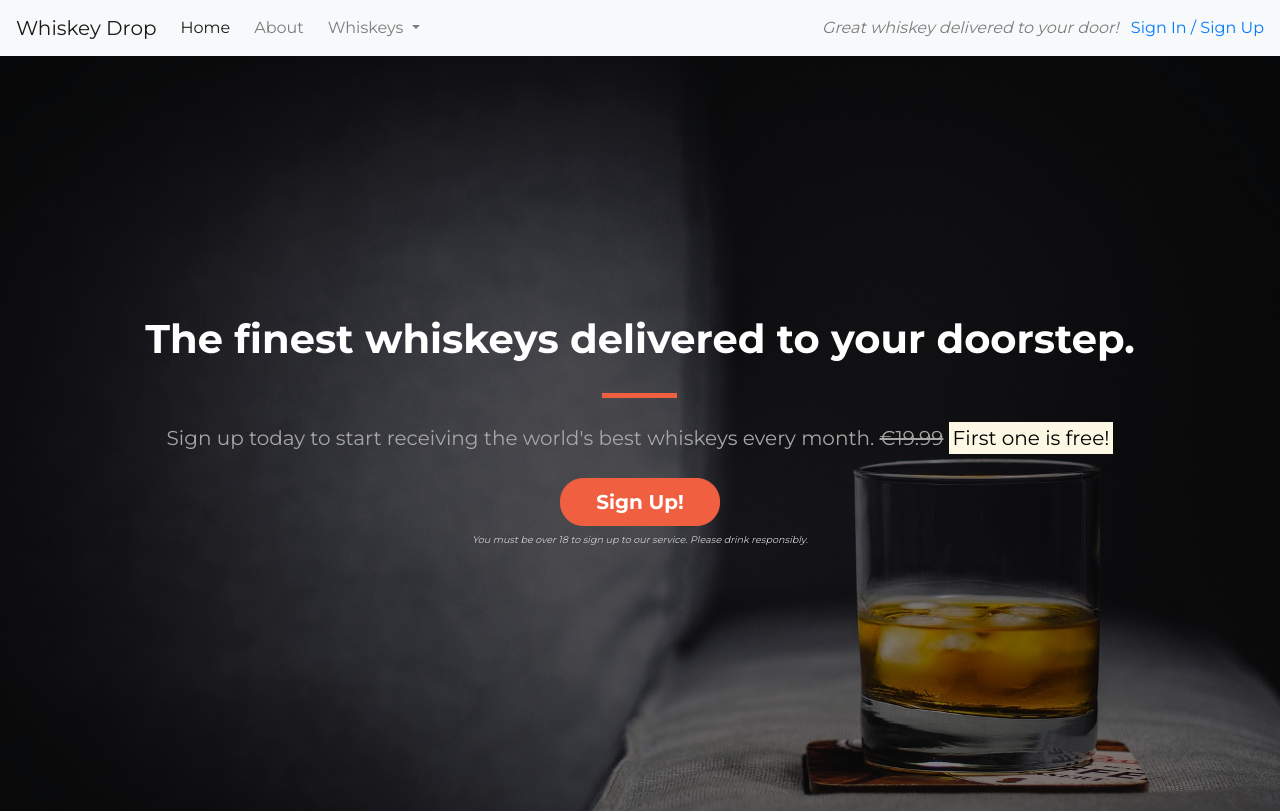
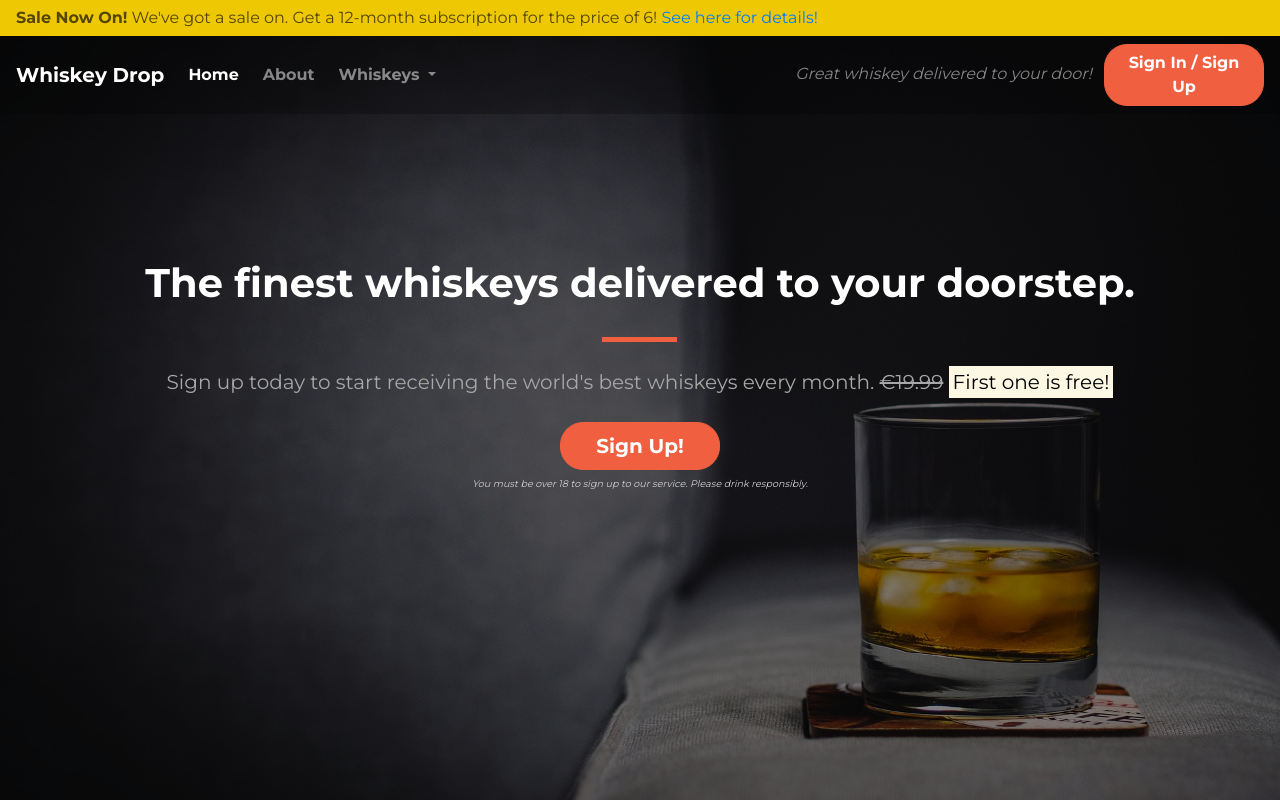
Before and after one commit to peterudu/bootstrap4demo, a plain HTML site: page index.html in a window 1280 px wide. Shown: the top 811 px of the page. Drawn offline with nearby package versions, Linux system fonts and the light colour scheme.

Commit message:
Add styling to navbar and alert

```diff
--- a/css/style.css
+++ b/css/style.css
@@ -2,14 +2,26 @@ body {
     font-family: 'Montserrat', sans-serif;
 }
 
-.alert-container {
+.alert-container .col-12 {
+    padding-left: 0;
+    padding-right: 0;
+}
 
+.site-wide-alert {
+    color: #544600;
+    background-color: #eec802;
+    border-color: #eec802;
+    padding: 5px 15px;
+    margin-bottom: 0;
+    border: 1px solid transparent;
+    border-radius: 0;
 }
+
 
 .callout-container {
     height: 100vh;
 
-    background: url(../images/whiskey-background.jpg) no-repeat bottom right fixed;
+    background: url('../images/whiskey-background.jpg') no-repeat bottom right fixed;
     -webkit-background-size: cover;
     -moz-background-size: cover;
     -o-background-size: cover;
@@ -31,12 +43,59 @@ body {
     background-color: rgba(0, 0, 0, 0.5);
 }
 
-.quotes-container {
+/* Navbar */
 
+.navalert-container {
+    position: absolute;
+    top: 0;
+    left: 0;
+    z-index: 1;
+    padding-left: 0;
+    padding-right: 0;
 }
 
-.features-container {
+.navbar {
+    margin-bottom: 0;
+    width: 100%;
+    background-color: rgba(0, 0, 0, .25);
+    border: 0;
+}
 
+.navbar .navbar-toggler {
+    border: 0;
+}
+
+.navbar .navbar-brand {
+    font-weight: bold;
+}
+
+.navbar .navbar-nav a {
+    font-weight: bold;
+}
+
+
+/* Jumbotron */
+
+.jumbotron {
+    background-color: transparent;
+}
+
+.jumbotron h1 {
+    color: white;
+    font-weight: bold;
+    margin-bottom: 30px;
+    color: white;
+}
+
+.jumbotron .lead {
+    color: #a7a7a7;
+    margin: 25px 0;
+}
+
+.jumbotron small {
+    font-size: 60%;
+    font-style: italic;
+    color: #d0d0d0;
 }
 
 /* Block dividers */
@@ -45,6 +104,7 @@ body {
     width: 75px;
     height: 5px;
     border: 0;
+    background-color: #444;
 }
 
 .block-divider--orange {
@@ -53,33 +113,6 @@ body {
 
 .block-divider--short {
     width: 35px;
-}
-
-/* Jumbotron */
-
-.jumbotron {
-    background-color: transparent;
-}
-
-.jumbotron-header {
-    color: white;
-    font-weight: bold;
-    margin-bottom: 30px;
-}
-
-.jumbotron .lead {
-    margin: 25px 0;
-    color: #a7a7a7;
-}
-
-.jumbotron small {
-    font-size: 60%;
-    font-style: italic;
-    color: #d0d0d0;
-}
-
-.favorites-container {
-
 }
 
 /* Buttons */
--- a/index.html
+++ b/index.html
@@ -17,7 +17,19 @@
 </head>
 
 <body>
-  <nav class="navbar navbar-light bg-light navbar-expand-sm">
+  <div class="container-fluid navalert-container">
+    <div class="container-fluid alert-container">
+      <div class="row d-none d-sm-block">
+        <div class="col-12">
+          <div class="site-wide-alert alert alert-warning">
+            <strong>Sale Now On!</strong> We've got a sale on. Get a 12-month subscription for the price of 6!
+            <a href="">See here for details!</a>
+          </div>
+        </div>
+      </div>
+    </div>
+
+    <nav class="navbar navbar-dark navbar-expand-sm">
       <a href="/" class="navbar-brand">Whiskey Drop</a>
 
       <button class="navbar-toggler ml-auto" type="button" data-toggle="collapse" data-target="#navbarNavDropdown"
@@ -30,8 +42,8 @@
           <li class="active nav-item mr-2"><a class="nav-link" href="/">Home</a></li>
           <li class="nav-item mr-2"><a class="nav-link" href="/about">About</a></li>
           <li class="nav-item dropdown">
-          <a class="nav-link dropdown-toggle" href="#" id="navbarDropdownMenuLink" role="button" data-toggle="dropdown"
-            aria-haspopup="true" aria-expanded="false">
+            <a class="nav-link dropdown-toggle" href="#" id="navbarDropdownMenuLink" role="button"
+              data-toggle="dropdown" aria-haspopup="true" aria-expanded="false">
               Whiskeys
             </a>
             <div class="dropdown-menu" aria-labelledby="navBarDropdownMenuLink">
@@ -47,19 +59,10 @@
       </div>
       <div class="d-none d-md-block">
         <p class="navbar-text my-auto mr-2"><i>Great whiskey delivered to your door!</i></p>
-      <a href="/login">Sign In / Sign Up</a>
+        <a href="/login" class="btn btn--cta btn--red">Sign In / Sign Up</a>
       </div>
     </nav>
-  <!-- <div class="container alert-container">
-    <div class="row d-none d-sm-block">
-      <div class="col-12">
-        <div class="alert alert-warning">
-          <strong>Sale Now On!</strong> We've got a sale on. Get a 12-month subscription for the price of 6!
-          <a href="">See here for details!</a>
   </div>
-      </div>
-    </div>
-  </div> -->
   <div class="container-fluid callout-container">
     <!-- Callout -->
     <div class="opaque-overlay">&nbsp;</div>
```
Lines whose indentation alone changed are shown as unchanged.
